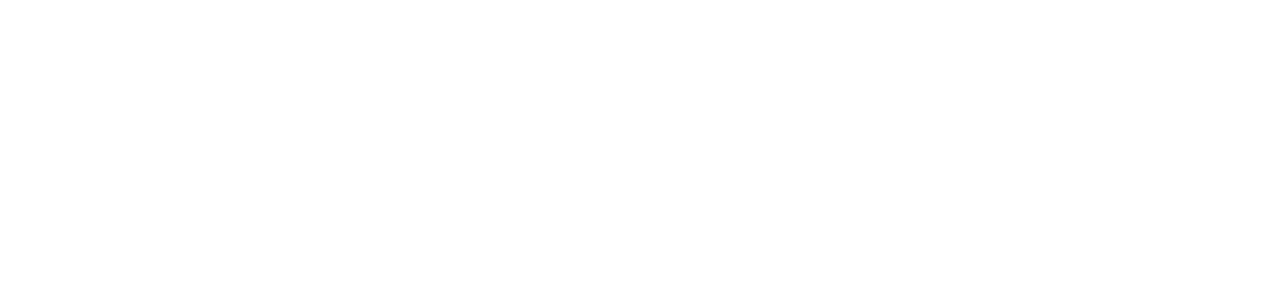
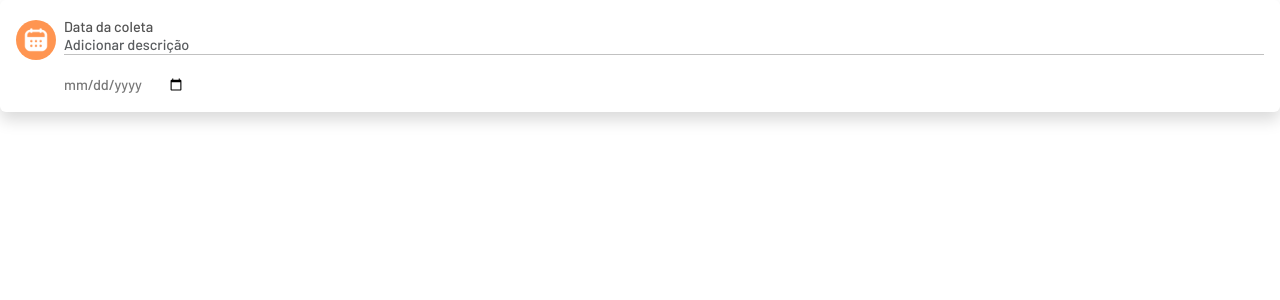
Before and after one commit to VRI-UFPR/CienciaNaEscola, a React (Create React App) app: page /date in a window 1280 px wide. Before the commit this address had no page. Shown: the top 300 px of the page. Built offline with nearby package versions, Linux system fonts and the light colour scheme; a web font is replaced by a local one.

Commit message:
[ADD] Componente DateInput

```diff
--- a/src/App.jsx
+++ b/src/App.jsx
@@ -8,6 +8,7 @@ import ProfilePage from "./pages/ProfilePage";
 import RadioButtonInput from "./components/RadioButtonInput";
 import SimpleTextInput from "./components/SimpleTextInput";
 import InfoGerais from "./components/InfoGerais";
+import DateInput from "./components/DateInput";
 
 const styles = `
 .App {
@@ -77,6 +78,7 @@ function App(props) {
 				<Route path="/profile" element={<ProfilePage />} />
 				<Route path="/simpletext" element={<SimpleTextInput />} />
 				<Route path="/info" element={<InfoGerais />} />
+				<Route path="/date" element={<DateInput />} />
 				<Route path="/radiooptions" element={<RadioButtonInput options={["Área de plantação", "Jardim", "Praça", "Escola"]} />} />
 			</Routes>
 			<style dangerouslySetInnerHTML={{ __html: styles }} />
--- /dev/null
+++ b/src/components/DateInput.jsx
@@ -0,0 +1,83 @@
+import React from "react";
+import iconDate from "../assets/images/iconDate.svg";
+import FormInputButtons from "./FormInputButtons";
+
+const styles = `
+    .font-barlow {
+        font-family: 'Barlow', sans-serif;
+    }
+
+    label{
+        font-weight: 500;
+        font-size: 90%;
+        color: #535353;
+    }
+
+	.bg-coral{
+		background-color: #FF9551;
+	}
+
+    .form-control{
+        font-weight: 500;
+        color: #787878;
+        font-size: 90%;
+        border-radius: 0;
+        border: 0px;
+        border-bottom: 1px solid #C1C1C1;
+    }
+
+	.btn{
+        padding: 12%;
+        min-height: 0px;
+        line-height: 0px;
+    }
+
+	.date-control{
+		border-bottom: 0;
+	}
+
+	.icon-col{
+		max-width: 40px;
+	}
+`;
+
+function DateInput(props) {
+	return (
+		<div className="p-3 shadow rounded">
+			<div className="row m-0 justify-content-between mb-1">
+				<div className="col-1 d-flex justify-content-end p-0 pt-1 icon-col">
+					<div className="col d-flex p-0 align-items-start">
+						<button type="button" class="btn rounded-circle bg-coral w-100">
+							<img src={iconDate} alt="Ícone" className="w-100"></img>
+						</button>
+					</div>
+				</div>
+				<div className="col p-0 ps-2 lh-sm">
+					<label labelfor="dateinput" className="form-label font-barlow lh-sm m-0">
+						Data da coleta
+					</label>
+					<input
+						type="text"
+						className="form-control p-0 lh-sm font-barlow"
+						id="descriptioninput"
+						placeholder="Adicionar descrição"
+					></input>
+				</div>
+			</div>
+			<div className="row m-0 d-flex justify-content-end pt-2">
+				<div className="col-1 icon-col"></div>
+				<div className="col ps-2">
+					<input
+						type="date"
+						className="form-control date-control font-barlow p-0 lh-sm d-inline-block w-auto"
+						id="dateinput"
+					></input>
+				</div>
+			</div>
+
+			<style>{styles}</style>
+		</div>
+	);
+}
+
+export default DateInput;
```
Lines whose indentation alone changed are shown as unchanged.
